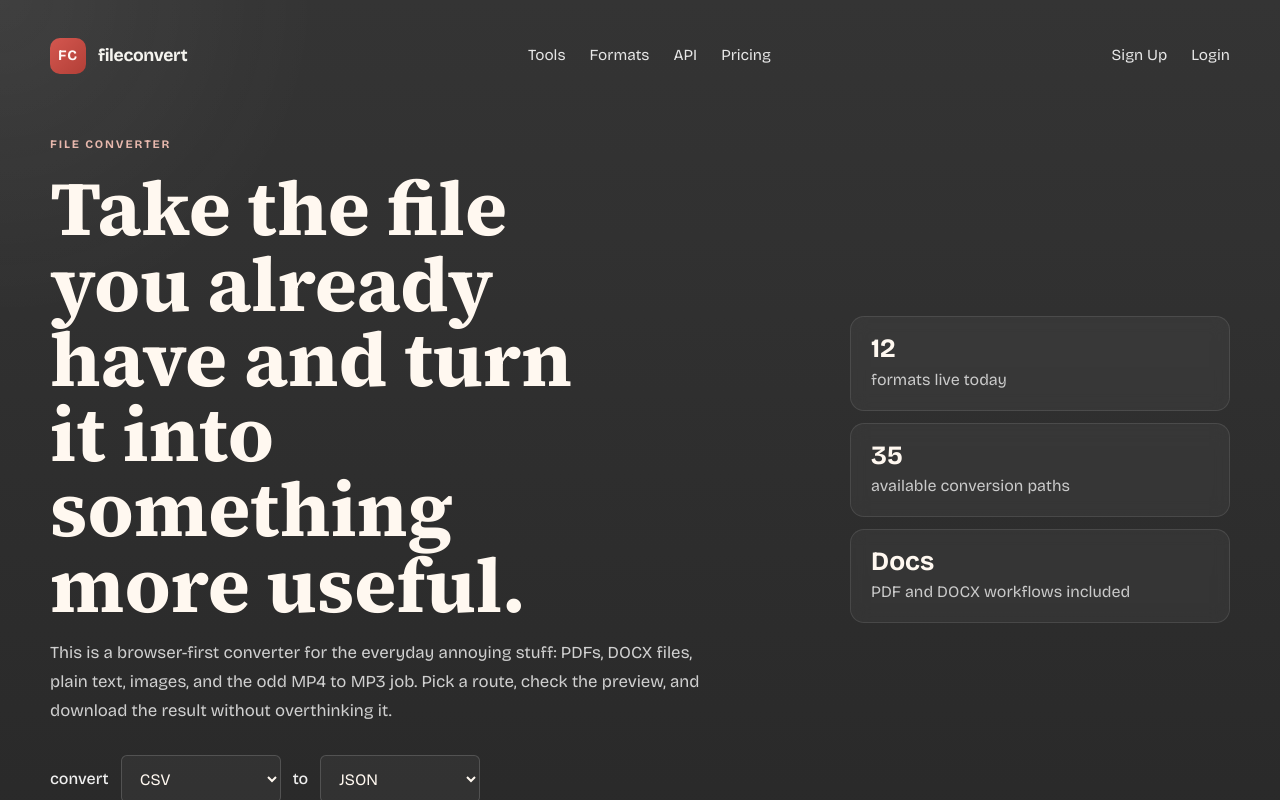
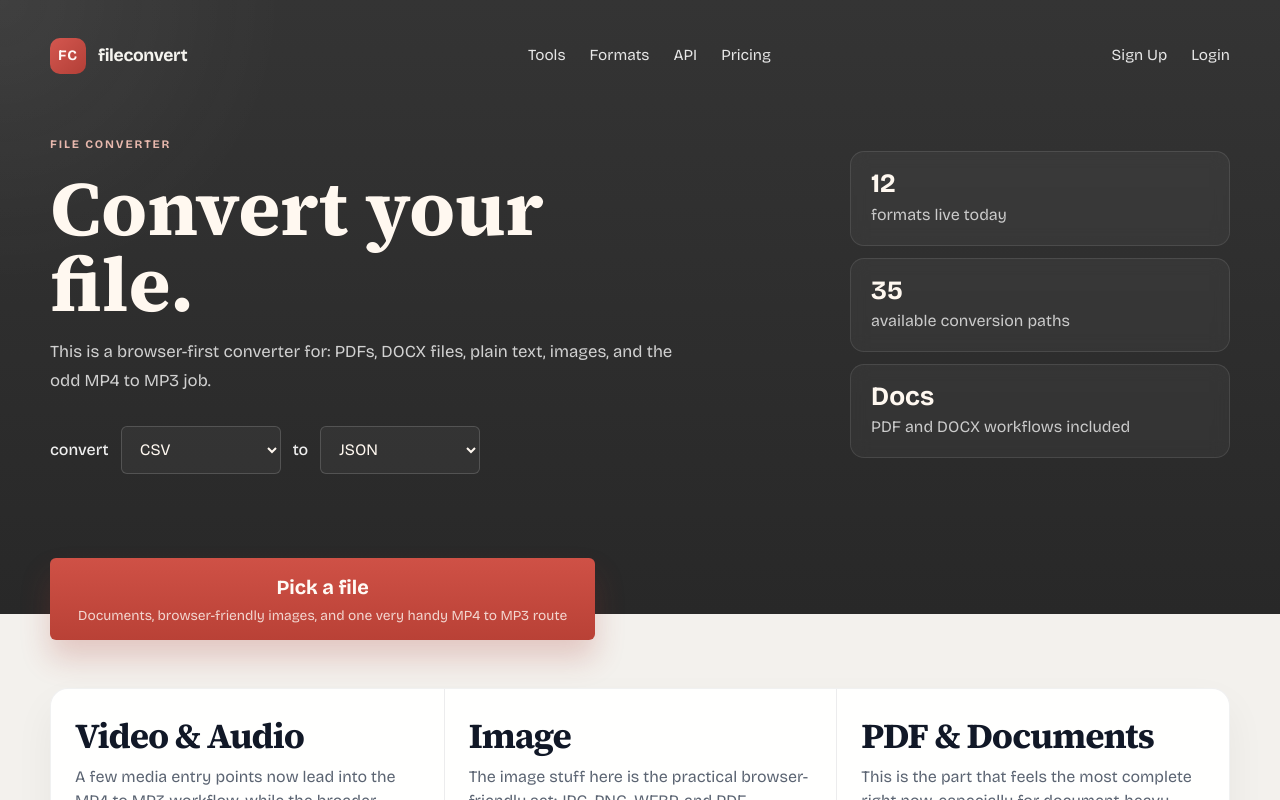
Before and after one commit to henrik-makeri/Website-FileConverter, a React (Vite) app: page / in a window 1280 px wide. Shown: the top 800 px of the page. Built offline with nearby package versions, Linux system fonts and the light colour scheme; the HTML template or start-up script is replaced by a standard one.

Commit message:
Refine website copy

```diff
--- a/src/App.jsx
+++ b/src/App.jsx
@@ -214,19 +214,19 @@ Update the status page.`,
 const valueProps = [
   {
     title: 'Focused format support',
-    body: 'This is aimed at the kinds of conversions people actually run into, not a giant fake list.',
+    body: 'Built around a smaller set of conversions that are actually useful.',
   },
   {
     title: 'Private for current workflows',
-    body: 'A lot of the current document workflow stays in the browser, which keeps it simple and fast.',
+    body: 'Most of the current document flow stays in the browser.',
   },
   {
     title: 'Quality-first output',
-    body: 'You get a preview before download, which helps catch weird formatting before it becomes your problem.',
+    body: 'You can preview the result before downloading it.',
   },
   {
     title: 'Expandable foundation',
-    body: 'There is room to grow this into something bigger later without rebuilding the whole thing.',
+    body: 'The current setup leaves room to add more formats later.',
   },
 ]
 
@@ -1614,11 +1614,10 @@ function App() {
                 <span className="eyebrow">File converter</span>
               </div>
 
-              <h1>Take the file you already have and turn it into something more useful.</h1>
+              <h1>Convert your file.</h1>
               <p className="hero-body">
-                This is a browser-first converter for the everyday annoying stuff:
-                PDFs, DOCX files, plain text, images, and the odd MP4 to MP3 job. Pick a route,
-                check the preview, and download the result without overthinking it.
+                This is a browser-first converter for:
+                PDFs, DOCX files, plain text, images, and the odd MP4 to MP3 job.
               </p>
 
               <div className="hero-inline-form">
```
